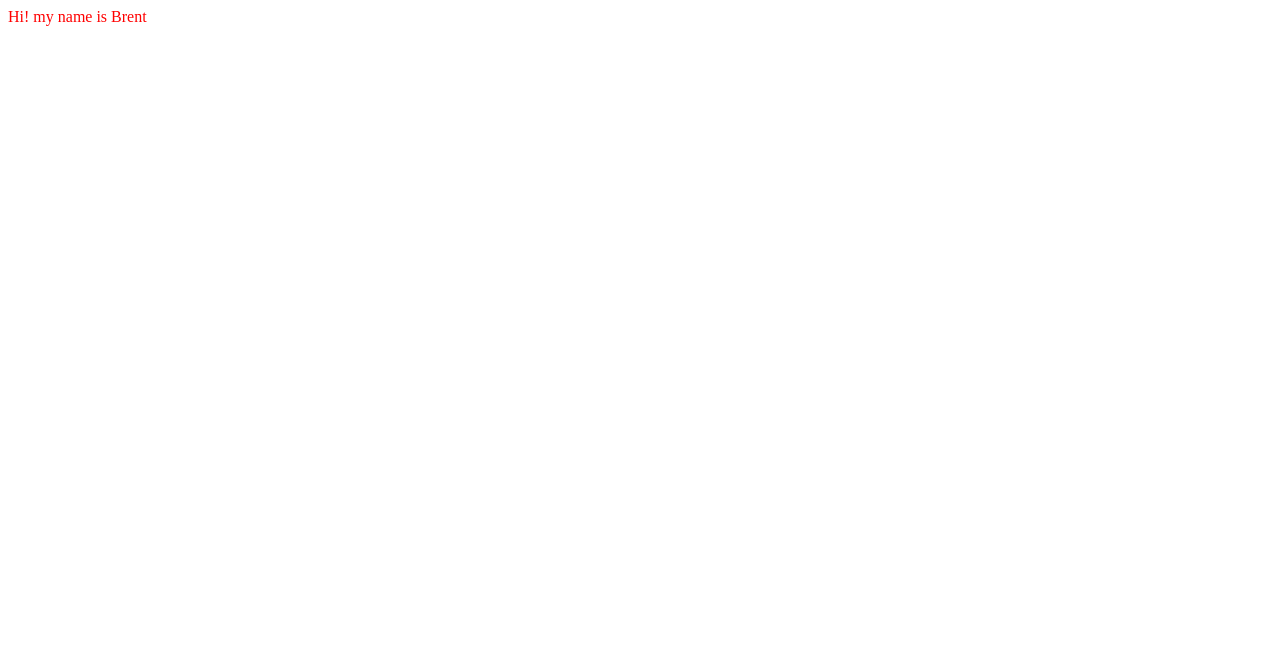
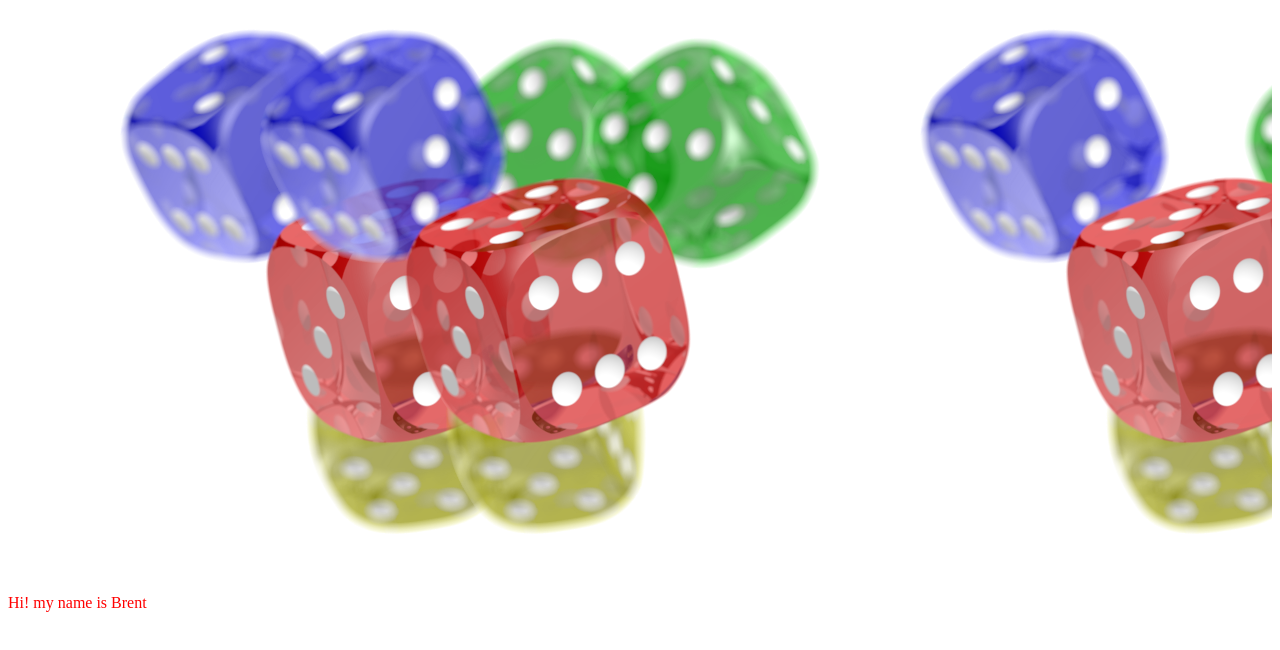
Before and after one commit to brentcam250/webpack-practice, a website built with webpack: page dist/index.html in a window 1280 px wide. Built offline with nearby package versions, Linux system fonts and the light colour scheme.

Commit message:
config webpack to handle images

```diff
--- a/src/index.js
+++ b/src/index.js
@@ -1,6 +1,7 @@
 import _ from 'lodash';
 import myName from './myName';
 import './style.css';
+import Icon from './test.png';
 
 function component() {
   const element = document.createElement('div');
@@ -10,6 +11,11 @@ function component() {
   element.innerHTML = myName('Brent');
   element.classList.add('hello');
 
+  const icon = new Image();
+  icon.src = Icon;
+
+  element.appendChild(icon);
+
   return element;
 }
 
--- a/src/style.css
+++ b/src/style.css
@@ -1,3 +1,4 @@
 .hello{
   color: red;
+  background: url('./test.png');
 }
--- a/webpack.config.js
+++ b/webpack.config.js
@@ -12,6 +12,10 @@ module.exports = {
         test: /\.css$/i,
         use:['style-loader', 'css-loader'],
       },
+      {
+        test: /\.(png|svg|jpg|jpeg|gif)$/i,
+        type: 'asset/resource',
+      },
     ],
   },
 };
```
Also changed, not shown: dist/6c9b989f7d29e990fbcc.png (added), dist/bundle.js, src/test.png (added).
